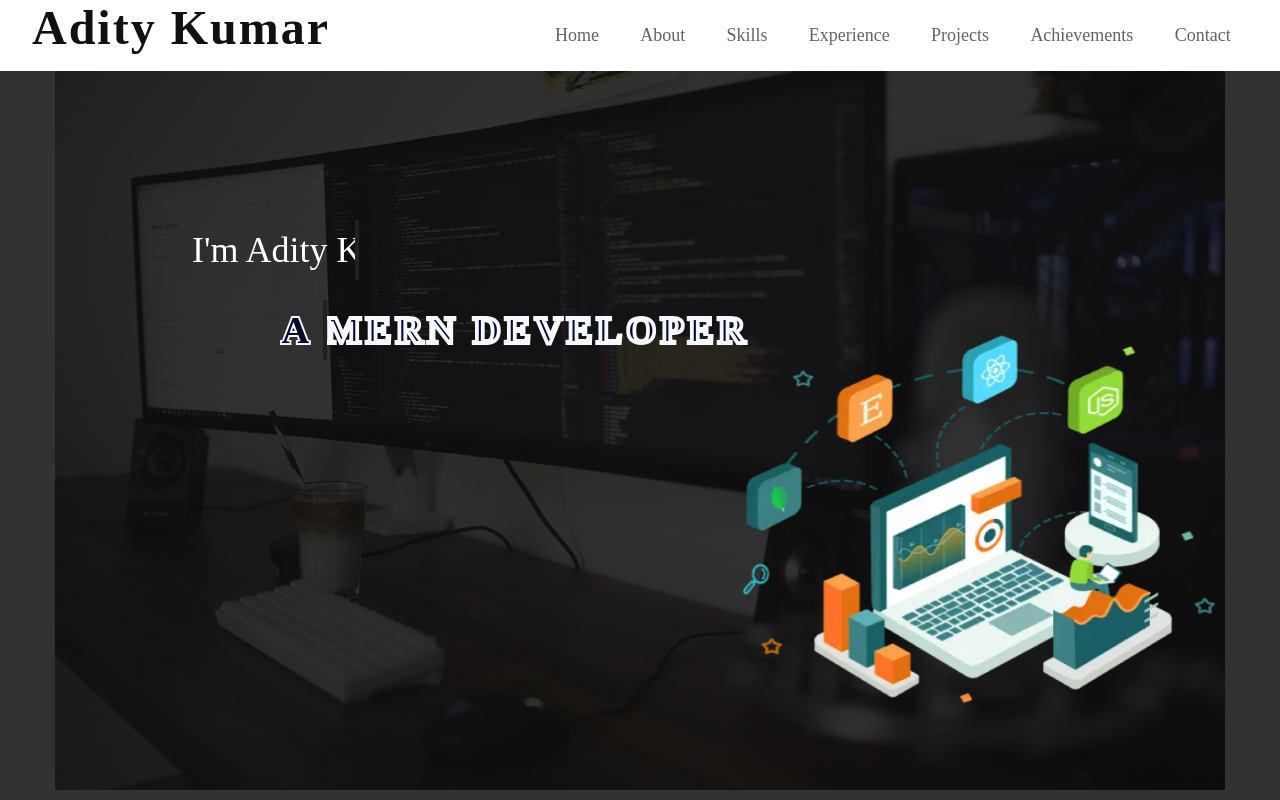
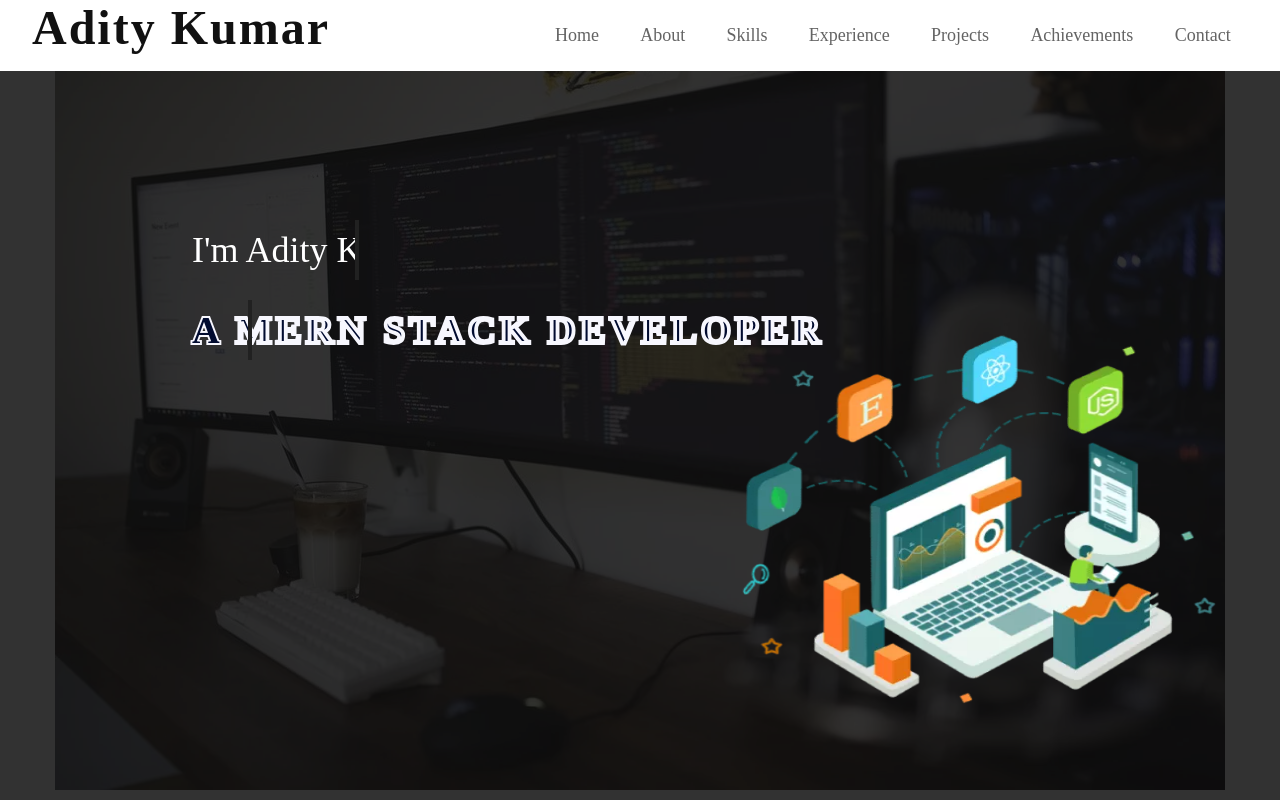
Before and after one commit to Aditykumar/adity_portfolio, a Next.js app: page / in a window 1280 px wide. Shown: the top 800 px of the page. Built offline with nearby package versions, Linux system fonts and the light colour scheme.

Commit message:
portFolio update

```diff
--- a/src/component/home.jsx
+++ b/src/component/home.jsx
@@ -7,7 +7,7 @@ const Home = () => {
       <div className="home" id="home">
         <div className='opacityBg'>
            <div className="typewriter">I&#39;m Adity Kumar</div>
-           <h2 className="mernText" data-text=" a MERN Developer"> a MERN Developer</h2>
+           <h2 className="mernText" data-text=" a MERN Stack Developer"> a MERN Stack Developer</h2>
 
           <Image className="imgBanner" src={imgBanner} width={500}  height={400} alt="banner"  />
         </div>
--- a/src/styles/globals.css
+++ b/src/styles/globals.css
@@ -584,7 +584,7 @@ learn-more__text {
   width: fit-content;
   -webkit-text-stroke: 0.3vw #f7f7fe;
   top: 300px;
-  left: 22%;
+  left: 15%;
   position: absolute;
 }
 
```
